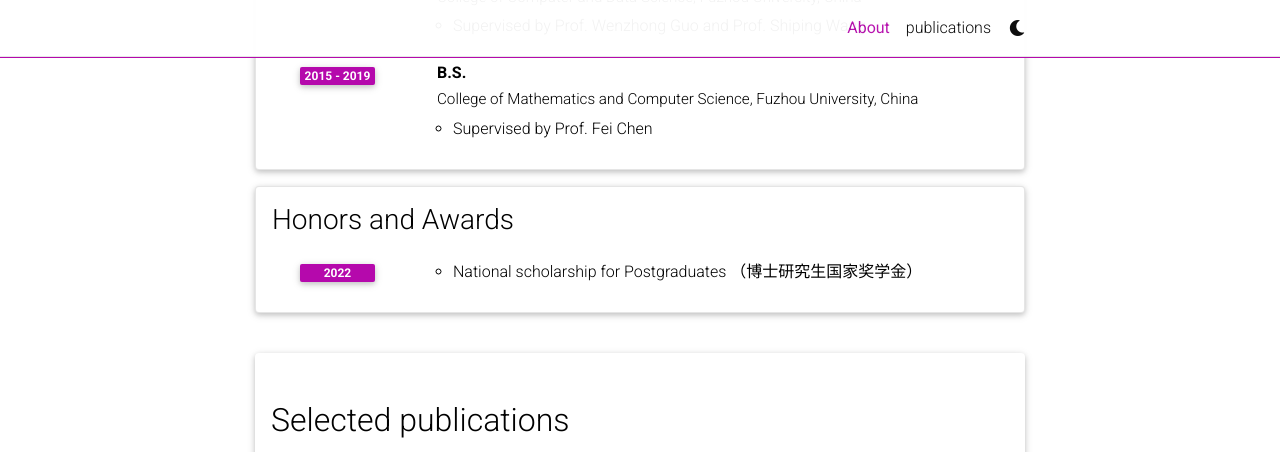
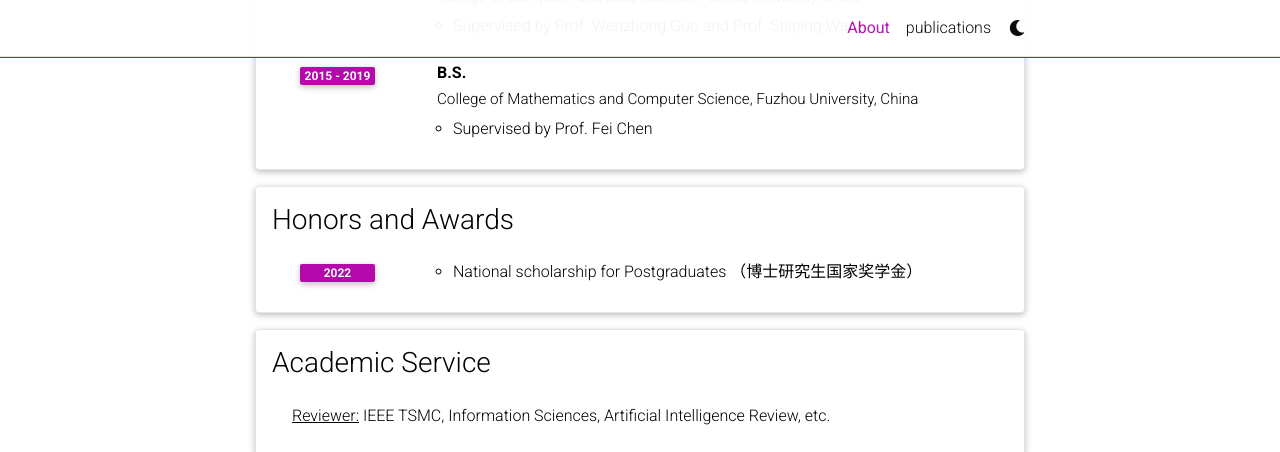
Before and after one commit to huangsuj/huangsuj.github.io, a Jekyll site: the page built from _pages/about.md, in a window 1280 px wide and 900 px high, scrolled down 826 px, cut to the strip 0-452 px from the top of the window. Built offline with Jekyll 4.4.1, drawn with Linux system fonts in a browser that asks for light colours; full-size pictures stand in for the smaller copies a plugin makes; comment, search, counter and statistics services are not loaded; a style sheet for code colours, icons or effects is not loaded.

Commit message:
Update cvAbout.yml

```diff
--- a/_data/cvAbout.yml
+++ b/_data/cvAbout.yml
@@ -31,3 +31,8 @@
     - year: 2022
       items:
         - National scholarship for Postgraduates （博士研究生国家奖学金）
+
+- title: Academic Service
+  type: list
+  contents:
+    - <u>Reviewer:</u> IEEE TSMC, Information Sciences, Artificial Intelligence Review, etc.
```
